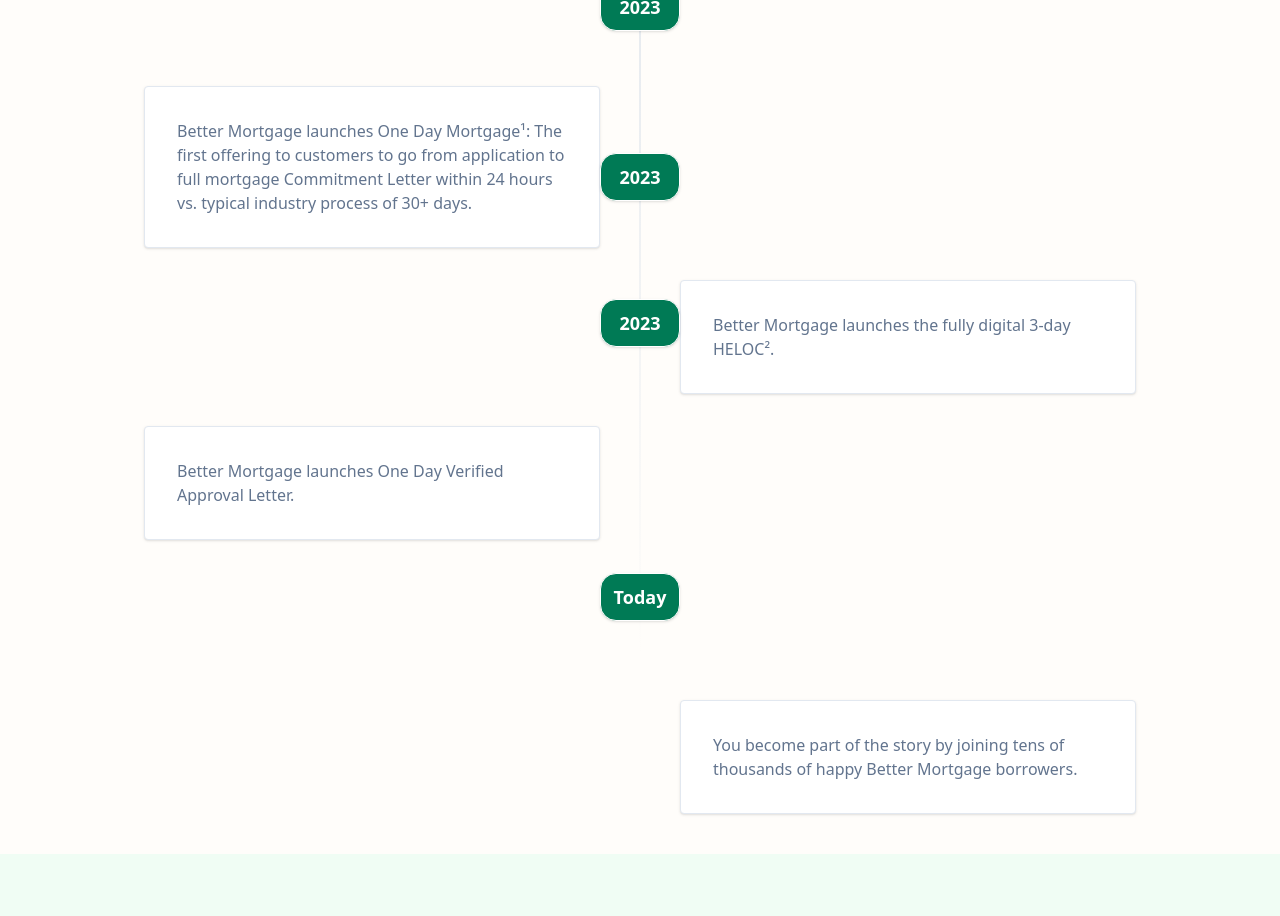
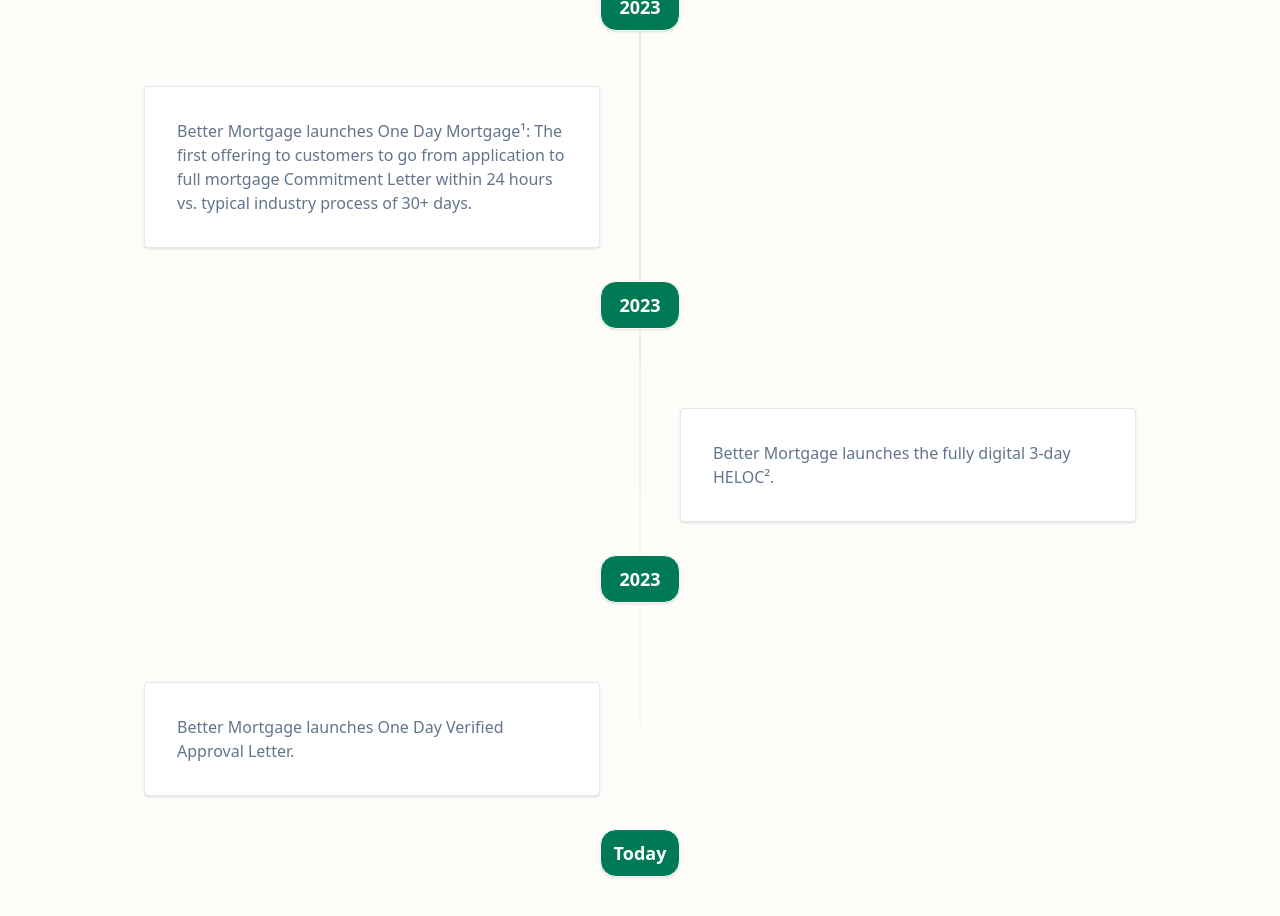
Before and after one commit to balas2027/Better.com-clone, a Next.js app: page /about-us in a window 1280 px wide. Shown: the part 4380-5296 px from the top of the page. Built offline with nearby package versions, Linux system fonts and the light colour scheme.

Commit message:
Update timeline.js

```diff
--- a/src/app/about-us/timeline.js
+++ b/src/app/about-us/timeline.js
@@ -82,7 +82,7 @@
             </div>
           </div>
         </div>
-        <div className="relative flex items-center justify-between md:justify-normal md:odd:flex-row-reverse group is-active">
+        <div className="relative flex items-center justify-between  md:mt-40 md:justify-normal md:odd:flex-row-reverse group is-active">
           <div className="flex items-center  justify-center w-20 h-12  rounded-2xl border border-white bg-slate-300 group-[.is-active]:bg-emerald-700 text-slate-500 group-[.is-active]:text-emerald-50 shadow shrink-0 md:order-1 ">
             <span className="text-white font-bold text-lg">2023</span>
           </div>
@@ -94,7 +94,7 @@
             </div>
           </div>
         </div>
-        <div className="relative flex items-center justify-between md:justify-normal md:odd:flex-row-reverse group is-active">
+        <div className="relative flex items-center justify-between  md:mt-40 md:justify-normal md:odd:flex-row-reverse group is-active">
            <div className="flex items-center  justify-center w-20 h-12  rounded-2xl border border-white bg-slate-300 group-[.is-active]:bg-emerald-700 text-slate-500 group-[.is-active]:text-emerald-50 shadow shrink-0 md:order-1 ">
             <span className="text-white font-bold text-lg">2023</span>
           </div>
```
